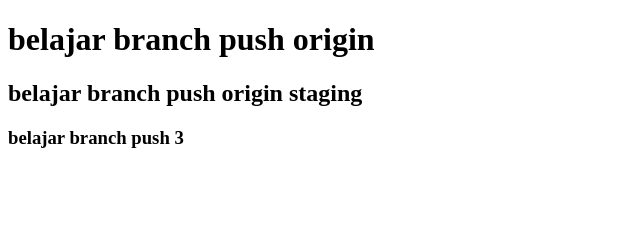
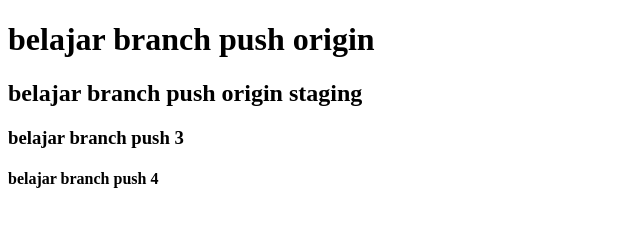
Before and after one commit to fahmiyuda/kursus-niomic, a plain HTML site: page header.html in a window 1280 px wide. Shown: the whole page, without its empty margins (0-640 px from the left). Drawn offline with Linux system fonts and the light colour scheme.

Commit message:
menambahkan elemen h4

```diff
--- a/header.html
+++ b/header.html
@@ -8,5 +8,6 @@
     <h1>belajar branch push origin</h1>
     <h2>belajar branch push origin staging</h2>
     <h3>belajar branch push 3</h3>
+    <h4>belajar branch push 4</h4>
   </body>
 </html>
```
